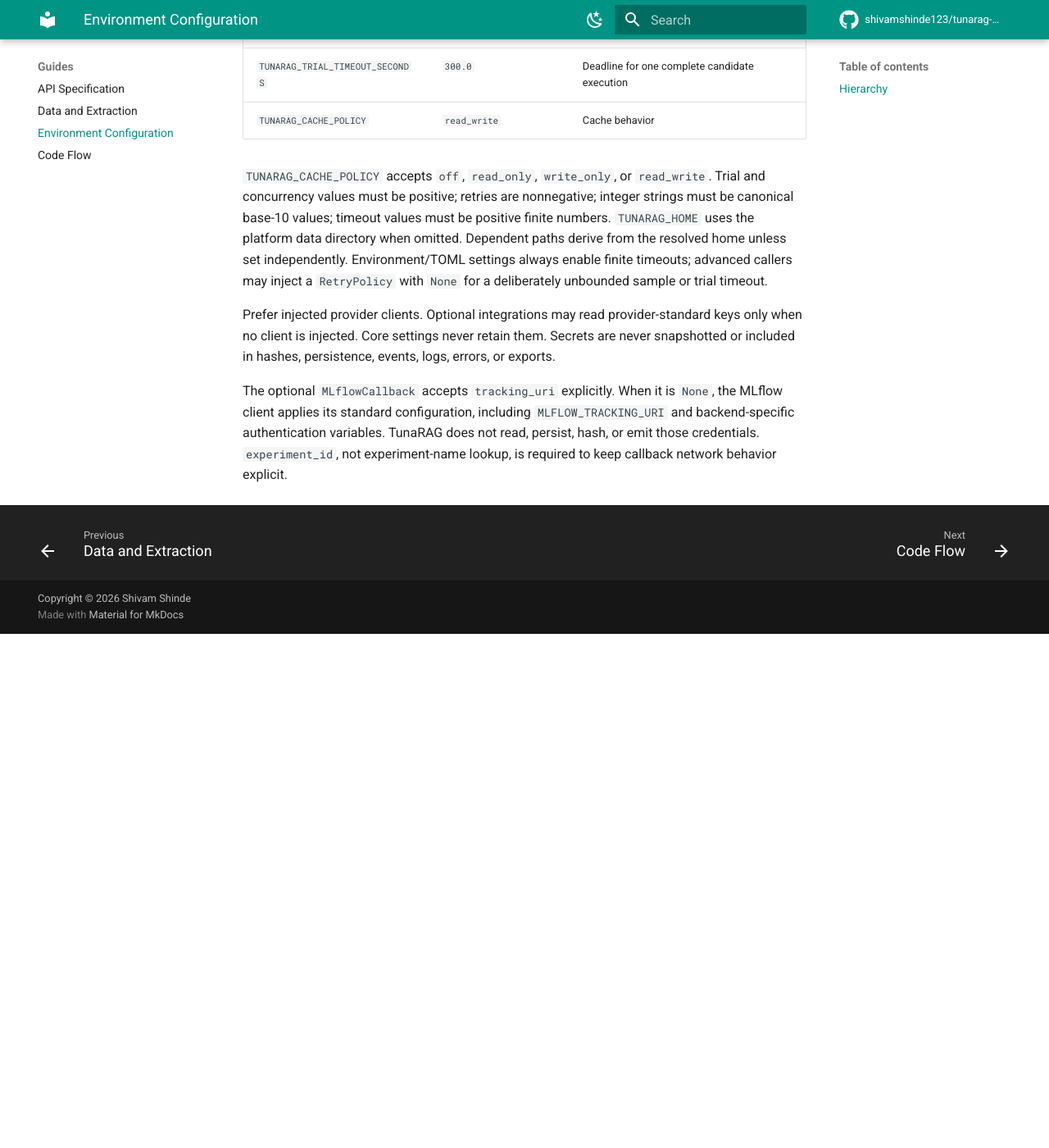
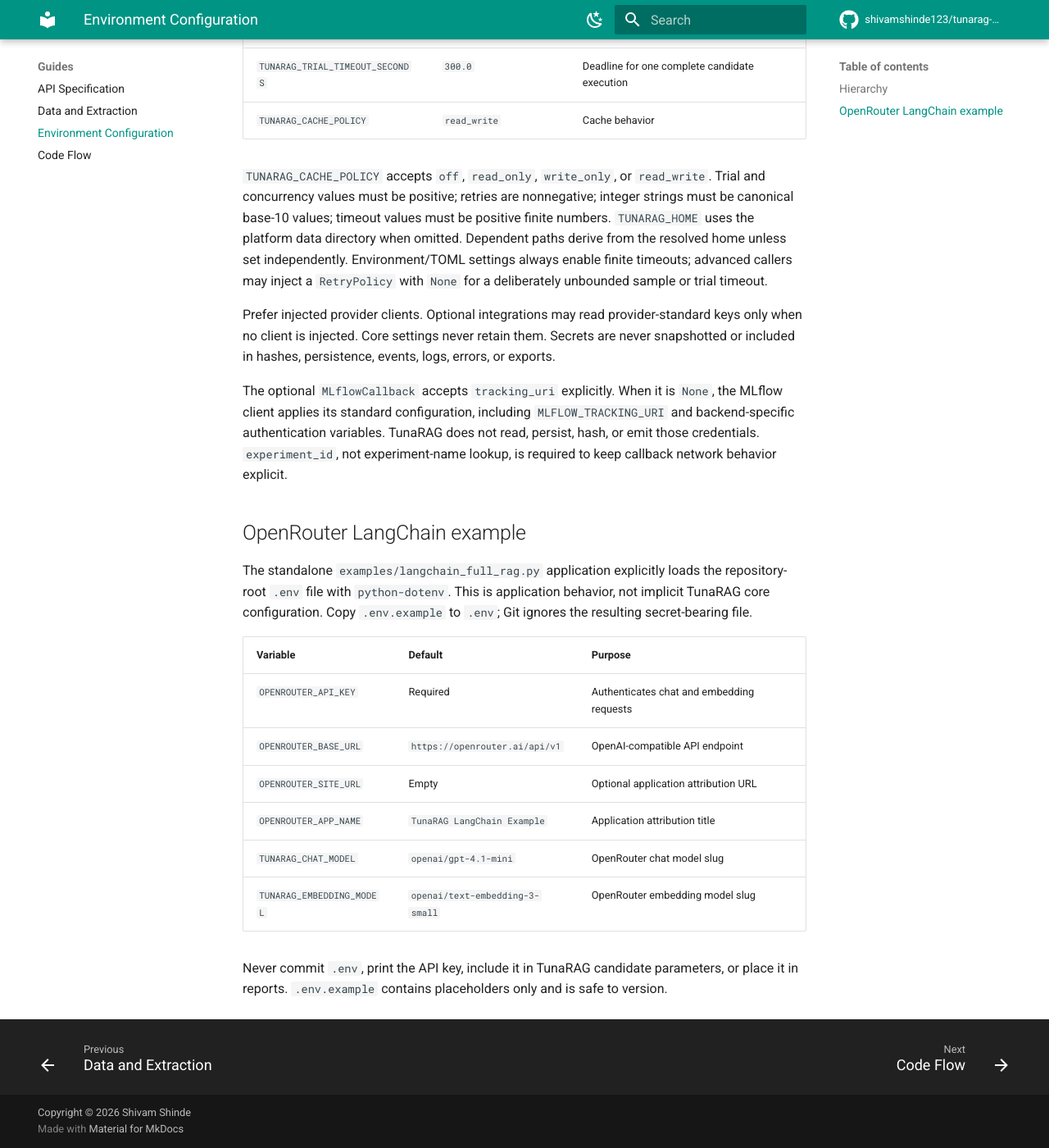
Before and after one commit to shivamshinde123/tunarag-python, an MkDocs documentation site: the page built from docs/environment-config-reference.md, in a window 1280 px wide and 1400 px high, scrolled down 906 px. Shown: the whole window at 82% size. Built offline with MkDocs 1.6.1 and Material for MkDocs 9.7.7, drawn with Linux system fonts in a browser that asks for light colours; comment, search, counter and statistics services are not loaded; before the commit the page ends 1679 px from its top, so only the background shows below that.

Commit message:
docs: configure LangChain example for OpenRouter

```diff
--- a/docs/environment-config-reference.md
+++ b/docs/environment-config-reference.md
@@ -39,3 +39,21 @@ client applies its standard configuration, including `MLFLOW_TRACKING_URI` and b
 authentication variables. TunaRAG does not read, persist, hash, or emit those credentials.
 `experiment_id`, not experiment-name lookup, is required to keep callback network behavior
 explicit.
+
+## OpenRouter LangChain example
+
+The standalone `examples/langchain_full_rag.py` application explicitly loads the repository-root
+`.env` file with `python-dotenv`. This is application behavior, not implicit TunaRAG core
+configuration. Copy `.env.example` to `.env`; Git ignores the resulting secret-bearing file.
+
+| Variable | Default | Purpose |
+|---|---|---|
+| `OPENROUTER_API_KEY` | Required | Authenticates chat and embedding requests |
+| `OPENROUTER_BASE_URL` | `https://openrouter.ai/api/v1` | OpenAI-compatible API endpoint |
+| `OPENROUTER_SITE_URL` | Empty | Optional application attribution URL |
+| `OPENROUTER_APP_NAME` | `TunaRAG LangChain Example` | Application attribution title |
+| `TUNARAG_CHAT_MODEL` | `openai/gpt-4.1-mini` | OpenRouter chat model slug |
+| `TUNARAG_EMBEDDING_MODEL` | `openai/text-embedding-3-small` | OpenRouter embedding model slug |
+
+Never commit `.env`, print the API key, include it in TunaRAG candidate parameters, or place it in
+reports. `.env.example` contains placeholders only and is safe to version.
```
Also changed, not shown: README.md (+2 -0 lines), docs/decision.md (+9 -0 lines), examples/README.md (+15 -4 lines), 3 other files.
